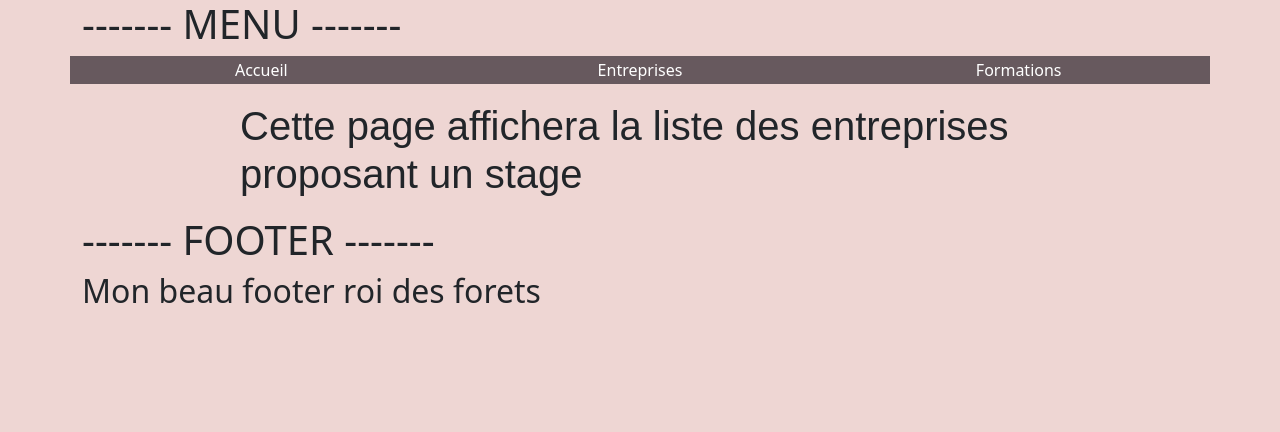
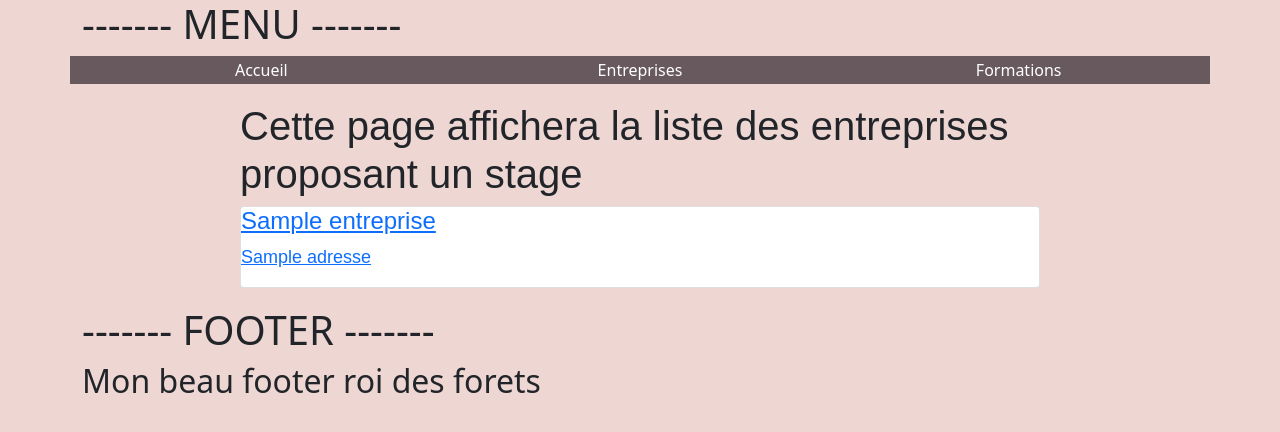
Before and after one commit to mathildeCazeu/Symfony, a Symfony app: template templates/pro_stage/entreprises.html.twig in a window 1280 px wide. Shown: the top 432 px of the page. Run offline with Twig, Linux system fonts and the light colour scheme; the template is opened without the code that fills it: most values are stand-ins (such as "Sample title", 1, 10 or a date in 2020); some libraries are stand-ins or nearby versions.

Commit message:
Affichage entreprises sur la page entreprise

```diff
--- a/templates/pro_stage/entreprises.html.twig
+++ b/templates/pro_stage/entreprises.html.twig
@@ -10,5 +10,15 @@
 
 <div class="example-wrapper">
     <h1>Cette page affichera la liste des entreprises proposant un stage</h1>
+    {% for entrepriseCourante in entreprises %}
+        <a class="link" href="{{path('pro_stage_entreprises', {id:entrepriseCourante.id})}}">
+            <div class="card">
+                <h4 class="card-title"> {{ entrepriseCourante.nom}} </h4>
+                <p  class="cart-text">
+                    {{entrepriseCourante.adresse}}
+                </p>
+            </div>
+        </a>
+    {% endfor %}
 </div>
 {% endblock %}
```
Also changed, not shown: src/Controller/ProStageController.php (+5 -2 lines).
